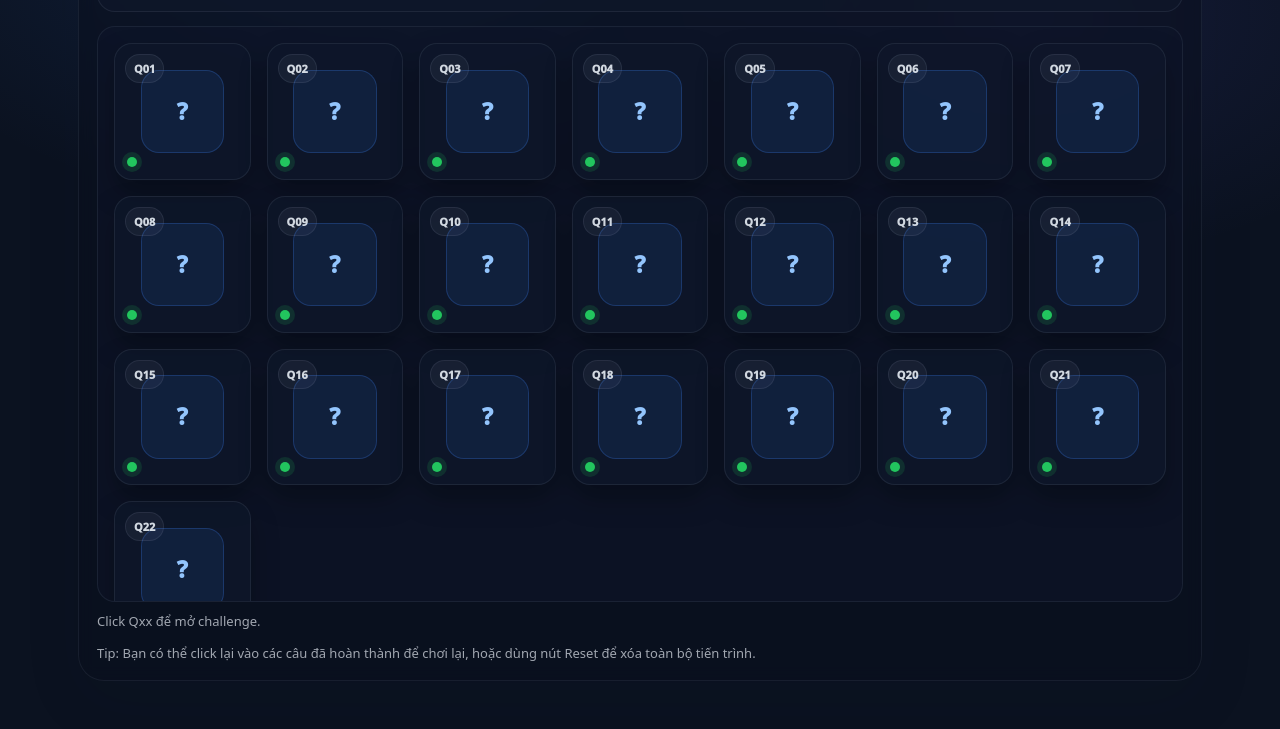
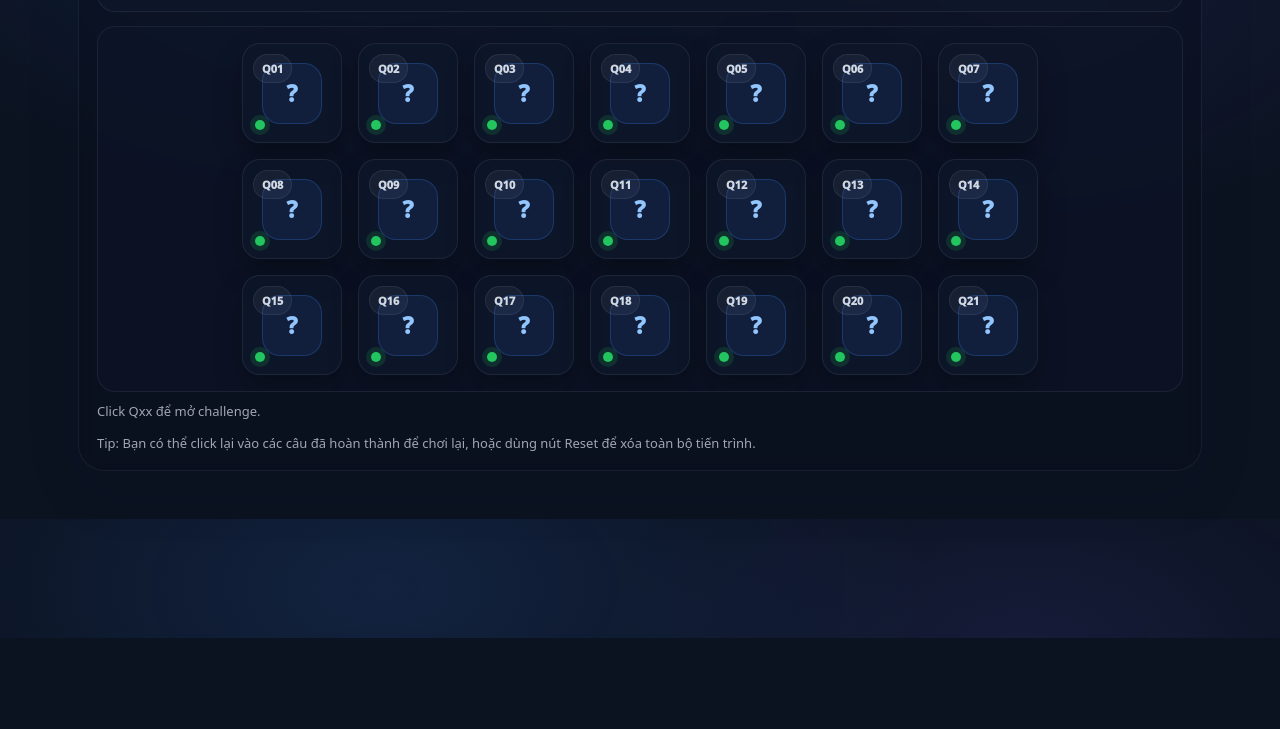
Before and after one commit to penguino7/Game-, a plain HTML site: page questions.html in a window 1280 px wide. Shown: the part 162-891 px from the top of the page. After the commit the page ends 800 px from the top, so only its background shows below. Drawn offline with Linux system fonts and the light colour scheme.

Commit message:
thay đổi thành 21 câu thôi

```diff
--- a/css/questions.css
+++ b/css/questions.css
@@ -109,8 +109,11 @@ body {
 /* Grid: auto-fit để không bao giờ bị cắt cột */
 .q-grid {
   display: grid;
-  grid-template-columns: repeat(auto-fit, minmax(120px, 1fr));
+  /* Ép đúng 7 cột, mỗi ô 100px. 3 hàng x 7 cột = 21 ô hoàn hảo */
+  grid-template-columns: repeat(7, 100px);
   gap: 16px;
+  justify-content: center; /* Căn giữa cả bảng */
+  margin: 0 auto;
 }
 
 /* =======================================================
--- a/js/questions.js
+++ b/js/questions.js
@@ -4,7 +4,7 @@ const qGrid = document.getElementById("qGrid");
 const DATA =
   typeof QUESTION_META !== "undefined" && Array.isArray(QUESTION_META)
     ? QUESTION_META
-    : Array.from({ length: 22 }, (_, i) => ({ id: i + 1 }));
+    : Array.from({ length: 21 }, (_, i) => ({ id: i + 1 }));
 
 function pad2(n) {
   return String(n).padStart(2, "0");
```
